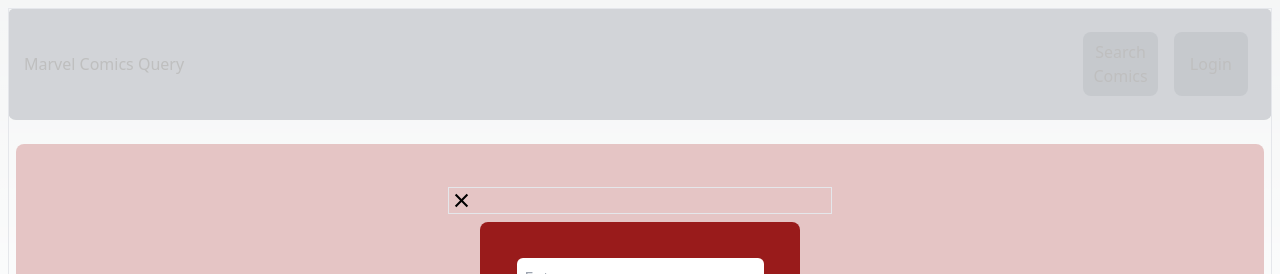
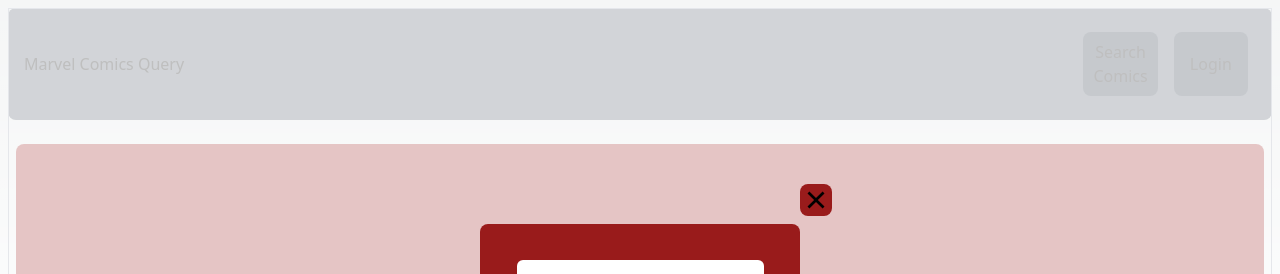
Before and after one commit to fmills89/marvel-queries, a Next.js app: page / in a window 1280 px wide. Both pictures are taken after a click on the button "Login". Shown: the top 274 px of the page. Built offline with nearby package versions, Linux system fonts and the light colour scheme; no server answers.

Commit message:
working on login form

```diff
--- /dev/null
+++ b/src/components/LoginForm.js
@@ -0,0 +1,7 @@
+import React from "react";
+
+function LoginForm() {
+  return <div>LoginForm</div>;
+}
+
+export default LoginForm;
--- a/src/components/NavBar.js
+++ b/src/components/NavBar.js
@@ -8,16 +8,23 @@
   navLeft: `flex p-2 w-full items-center`,
   navButtons: `rounded-lg w-1/2 p-2 m-2 bg-slate-800`,
   modal: `m-2 border h-full flex flex-col items-center place-content-center w-auto`,
-  exit: `w-96 border text-black`,
+  exit: `w-96 text-black flex justify-end`,
+  exitIcon: `rounded-lg h-8 w-8 bg-red-800`,
   modalForm: `flex flex-col items-center place-content-center bg-red-800 w-80 h-48 p-2 m-2 rounded-lg`,
   modalInputFields: `rounded-md p-2 m-2 text-black`,
 };
 
 function NavBar() {
+  const [isModalOpen, setIsModalOpen] = useState(false);
+
   const openModal = () => {
     setIsModalOpen(true);
   };
-  const [isModalOpen, setIsModalOpen] = useState(false);
+
+  const closeModal = () => {
+    setIsModalOpen();
+  };
+
   return (
     <>
       <div className={style.navContainer}>
@@ -34,10 +41,11 @@
       <Modal
         className={style.modal}
         isOpen={isModalOpen}
+        ariaHideApp={false}
         onRequestClose={() => setIsModalOpen(false)}
       >
-        <button className={style.exit}>
-          <RiCloseFill size={25} />
+        <button className={style.exit} onClick={closeModal}>
+          <RiCloseFill className={style.exitIcon} size={25} />
         </button>
         <form className={style.modalForm}>
           <input
```
Also changed, not shown: src/components/SignupForm.js (added).
